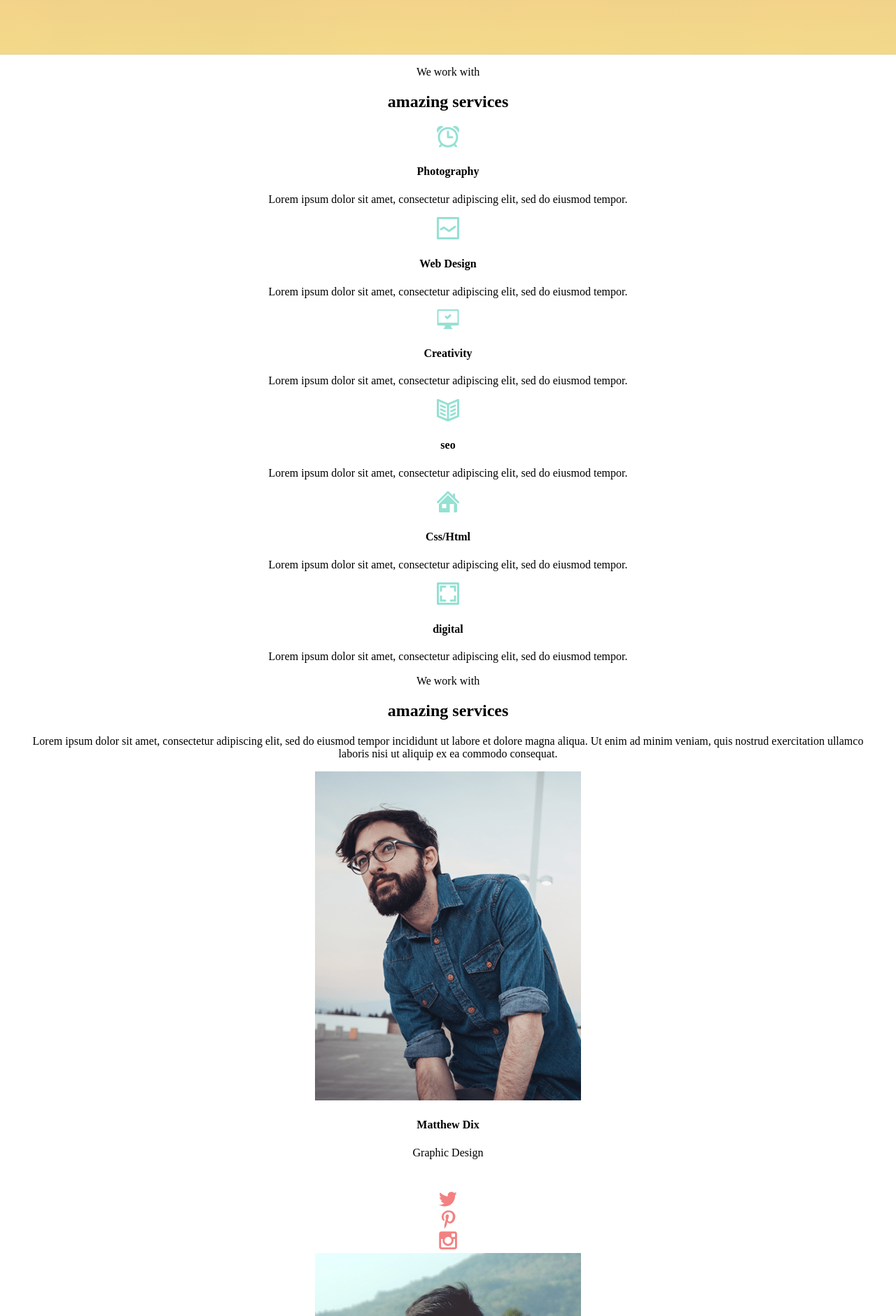
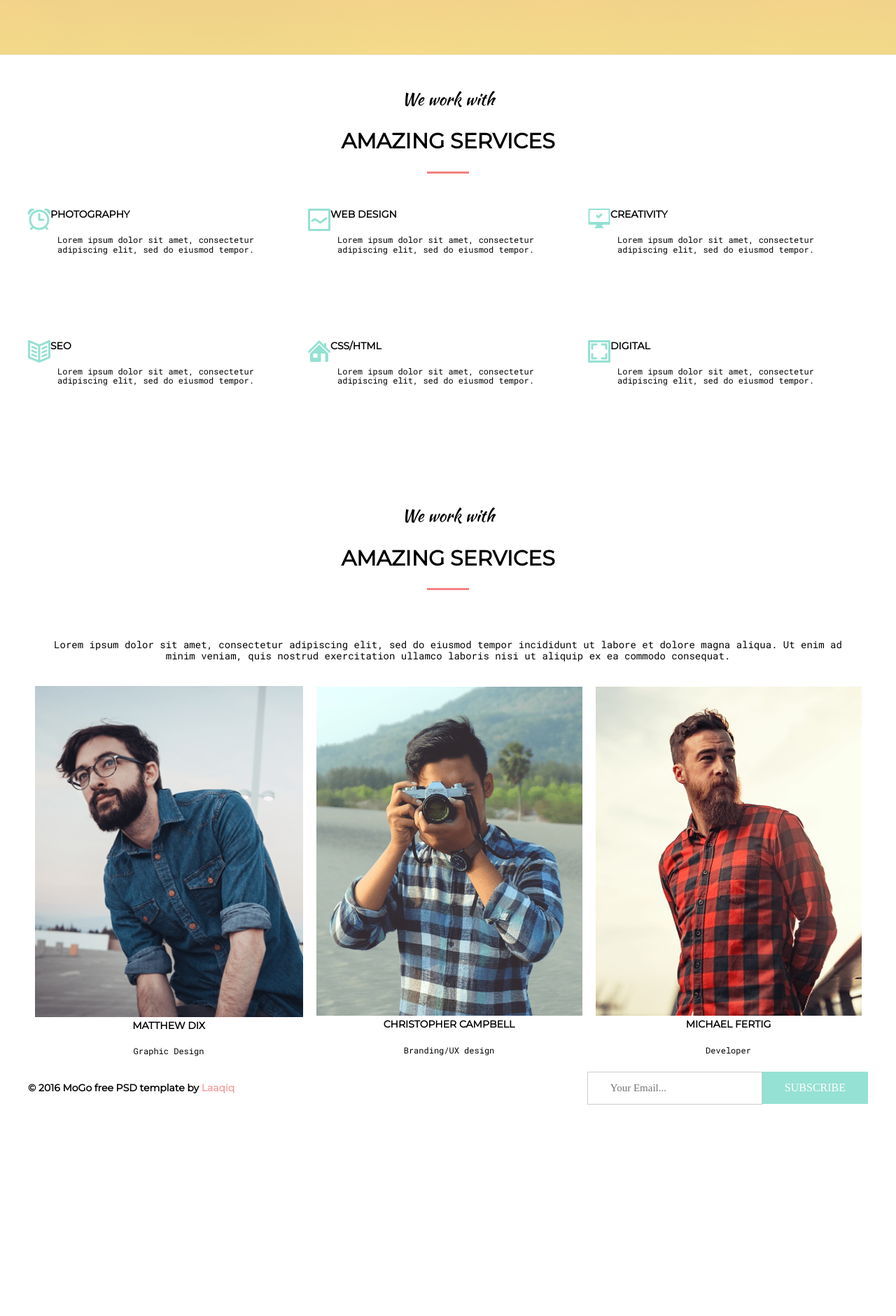
Before and after one commit to Vasia1101/homework11, a website: page src/index.html in a window 1280 px wide. Shown: the part 920-2800 px from the top of the page at 70% size. After the commit the page ends 2727 px from the top, so only its background shows below. Drawn offline with nearby package versions, Linux system fonts and the light colour scheme; files that its build step writes are made by us from their sources; files whose address does not match are found by name.

Commit message:
home11ready

```diff
--- a/src/html/header.html
+++ b/src/html/header.html
@@ -11,11 +11,11 @@
                 <li class="nav-menu__item"><a href="#" target="_blank" class="nav-menu__links--hover">blog</a></li>
                 <li class="nav-menu__item"><a href="#" target="_blank" class="nav-menu__links--hover">contact</a></li>
                 <li class="nav-menu__item"><svg width="20px" height="20px">
-                        <use href="./images/sprite.svg#icon-basket" class="nav-menu__icon"></use>
+                        <use href="./images/sprite.svg#icon-basket" class="nav-menu-icon"></use>
                     </svg> </li>
                 <li class="nav-menu__item">
                     <svg width="20px" height="20px">
-                        <use href="./images/sprite.svg#icon-search" class="nav-menu__icon"></use>
+                        <use href="./images/sprite.svg#icon-search" class="nav-menu-icon"></use>
                     </svg>
                 </li>
             </ul>
--- a/src/html/main.html
+++ b/src/html/main.html
@@ -86,14 +86,14 @@
     </section>
     <section class="team">
         <div class="wrapper">
-            <p class="team-text" id="#service">We work with</p>
+            <p class="team-text" id="#servicesa">We work with</p>
             <h2 class="team-nazva">amazing services</h2>
             <p class="team-opus">Lorem ipsum dolor sit amet, consectetur adipiscing elit, sed do eiusmod tempor
                 incididunt ut labore et dolore magna aliqua. Ut enim ad minim veniam, quis nostrud exercitation
                 ullamco laboris nisi ut aliquip ex ea commodo consequat. </p>
             <ul class="team-menu">
                 <li class="team-item first">
-                    <img src="./images/Rectangle 14-min.png" alt="Graphic Design" class="team-menu__image">
+                    <img src="./images/Rectangle 14-min.png" alt="Graphic Design" class="team-item__image">
                     <h4 class="team-menu__nazva">Matthew Dix</h4>
                     <p class="team-menu__job">Graphic Design</p>
                     <div class="team-item-box box1">
@@ -157,7 +157,7 @@
                     <div class="team-item-box box3">
                         <ul class="team-item-share">
                             <li class="team-item-share__social-icons ">
-                                <svg width="13px" height="26px">
+                                <svg width="13px" height="26px" fill="black">
                                     <use href="./images/sprite.svg#icon-facebook" class="team-item-share__icons"></use>
                                 </svg>
 
--- a/src/sass/banner.scss
+++ b/src/sass/banner.scss
@@ -86,12 +86,7 @@
                 color: $tx-col-hov;
             }
            }
-         &__icon:hover {
+         &-icon:hover{
              fill: $tx-col-hov;
          }
         }
-
-        //    .nav-menu__item
-        //    .nav-menu__icon{
-        //        fill:#ffffff;
-        //     }
--- /dev/null
+++ b/src/sass/footer.scss
@@ -0,0 +1,24 @@
+.foot{
+    display: flex;
+    justify-content:space-between ;
+    align-items: baseline;
+}
+.foot-butt{
+    @include text-butt( $tx-col-l, 16px, uppercase, 14px 32px, none, #95e1d3);
+    margin-bottom: 230px;
+}
+.inputmail {
+    @include text-butt( #cccccc, 15px, capitalize, 14px 32px, 1px solid #cccccc, transparent);
+margin-right: -4px;
+}
+.foot-opus{
+    font-family: 'Montserrat', sans-serif;
+    font-weight: bold;
+    font-size: 14px;
+    }
+    .foot-link{
+        font-family: 'Montserrat', sans-serif;
+        font-weight: bold;
+        font-size: 14px;
+        color: #f6a1a1;
+    }
--- a/src/sass/mixin.scss
+++ b/src/sass/mixin.scss
@@ -12,3 +12,24 @@
     background-repeat: $back-rept;
 
 }
+@mixin nazva-risk {
+    content: '';
+    width: 60px;
+height: 3px;
+display: block;
+background-color:#f38181;
+margin:  auto;
+margin-top: 25px;
+margin-bottom: 50px;
+}
+@mixin D-f-c-c {
+    display: flex;
+    align-items: center;
+   justify-content: center;
+ }
+ @mixin box{
+    position: absolute;
+    top:-10px;
+    left: -10px;
+    display: none;
+ }
--- /dev/null
+++ b/src/sass/service.scss
@@ -0,0 +1,51 @@
+.service-text,
+.team-text{
+    font-family: 'Montserrat', sans-serif;
+font-family: 'Kaushan Script', cursive;
+font-size: 24px;
+margin: 0;
+padding: 50px 0 30px 0;
+}
+.sercice-nazva,
+.team-nazva{
+    font-family: 'Montserrat', sans-serif;
+    font-weight: bold;
+    font-size: 30px;
+    text-transform: uppercase;
+    margin: 0;
+}
+.sercice-nazva::after,
+.team-nazva::after{
+@include nazva-risk;
+}
+.service-menu{
+    display: flex;
+    width: $width;
+    flex-wrap: wrap;
+}
+.service-menu__item{
+    display: flex;
+    width: $width - 66.6666%;
+    height: auto;
+    text-align: left;
+    margin-bottom: 100px;
+}
+
+.service-menu__grafa{
+    width: $width - 80%;
+    text-align: left;
+}
+.service-menu__nazva,
+.team-menu__nazva{
+    font-family: 'Montserrat', sans-serif;
+    font-weight: bold;
+    font-size: 14px;
+    text-transform: uppercase;
+    margin: 0;
+}
+.service-menu__opus,
+.team-menu__job{
+    font-family: 'Roboto Mono', monospace;
+    font-size: 12px;
+    padding: 10px;
+}
--- a/src/sass/styles.scss
+++ b/src/sass/styles.scss
@@ -8,5 +8,9 @@
 
 
 
+
 @import 'reset';
 @import 'banner';
+@import 'service';
+@import 'team';
+@import 'footer'
--- /dev/null
+++ b/src/sass/team.scss
@@ -0,0 +1,69 @@
+
+.team-opus{
+    font-family: 'Roboto Mono', monospace;
+    font-size: 14px;
+    padding: 20px;
+}
+.team-menu{
+    @include D-f-c-c;
+    justify-content: space-around;
+
+}
+.team-item{
+    position: relative;
+    &__image{
+        width: 383px;
+        height: 473px;
+        background-color: #95e1d3;
+    }
+    &-box{
+        width: 383px;
+        height: 473px;
+        background-image: linear-gradient(
+            rgba(243, 129, 129, 0.7),
+            rgba(255, 227, 138, 0.7));
+             display: flex;
+            justify-content: center;
+            align-items: center;
+    }
+    &-share{
+        @include D-f-c-c;
+        &__social-icons{
+            width: 55px;
+            height: 55px;
+            border: 1px solid #f38181;
+            @include D-f-c-c;
+            background-color: $tx-col-hov;
+
+        }
+        &__icons{
+            fill: #f38181;
+        }
+    }
+}
+
+
+
+
+
+.team-item-share__social-icons:hover,
+.team-item-share__social-icons:hover .team-item-share__icons,
+.team-item-share__social-icons:hover .team-item-box{
+    fill: #ffffff;
+    background-color: #f38181;
+    }
+    .box1{
+        @include box;
+    }
+    .box2{
+        @include box;
+    }
+    .box3{
+        @include box;
+    }
+    .first:hover .box1,
+    .second:hover .box2,
+    .tree:hover .box3 {
+display: flex;
+box-shadow: 11px 11px 0px 1px rgba(149,225,211,1);
+    }
```
Also changed, not shown: src/sass/variables.scss (line endings or trailing spaces).
